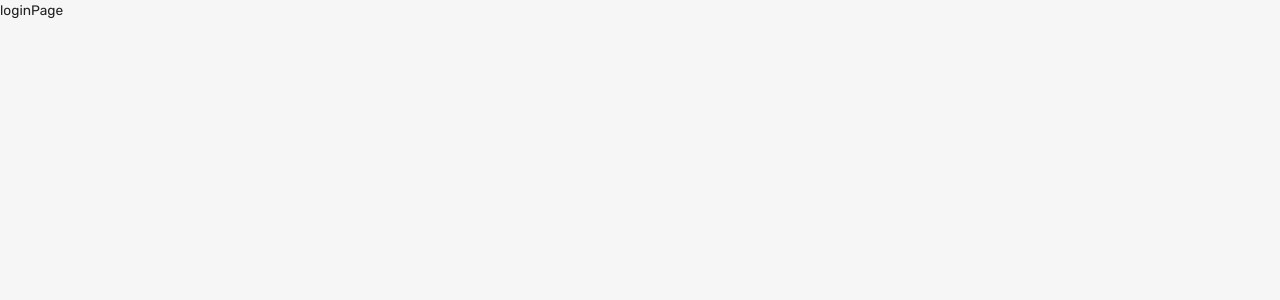
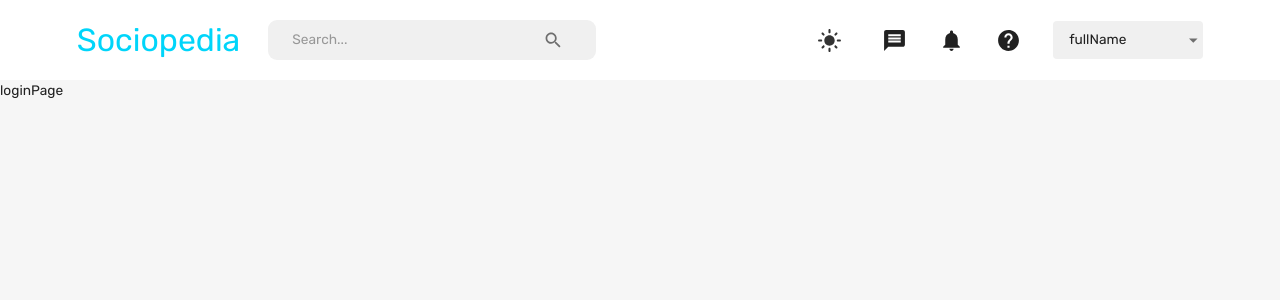
Before and after one commit to Ta-Ara-Pro/proj-11, a React (Create React App) app in the folder client/: page / in a window 1280 px wide. Shown: the top 300 px of the page. Built offline with nearby package versions, Linux system fonts and the light colour scheme.

Commit message:
create navbar

```diff
--- a/client/src/App.js
+++ b/client/src/App.js
@@ -7,6 +7,7 @@ import { useSelector } from 'react-redux';
 import { CssBaseline, ThemeProvider } from '@mui/material'
 import { createTheme } from '@mui/material/styles';
 import { themeSettings } from "theme";
+import Navbar from "scenes/navbar";
 
 function App() {
   const mode = useSelector((state) => state.mode)
@@ -17,6 +18,7 @@ function App() {
       <BrowserRouter>
         <ThemeProvider theme={theme}>
           <CssBaseline />
+          <Navbar />
           <Routes>
             <Route path="/" element={<LoginPage />} />
             <Route path="/home" element={<HomePage />} />
--- /dev/null
+++ b/client/src/components/FlexBetween.js
@@ -0,0 +1,10 @@
+import { Box } from "@mui/material"
+import { styled } from '@mui/material'
+
+const FlexBetween = styled(Box)({
+    display: "flex",
+    justifyContent: "space-between",
+    alignItems: "center",
+})
+
+export default FlexBetween;
--- a/client/src/scenes/navbar/index.jsx
+++ b/client/src/scenes/navbar/index.jsx
@@ -1,10 +1,165 @@
 import React from 'react'
+import { useState } from 'react'
+import {
+  Box,
+  IconButton,
+  InputBase,
+  Typography,
+  Select,
+  MenuItem,
+  FormControl,
+  useTheme,
+  useMediaQuery
+} from '@mui/material'
+import {
+  Search,
+  Message,
+  DarkMode,
+  LightMode,
+  Notifications,
+  Help,
+  Menu,
+  Close
+} from '@mui/icons-material';
+import { useDispatch, useSelector } from 'react-redux';
+import { setMode, setLogout } from 'state';
+import { useNavigate } from 'react-router-dom';
+import FlexBetween from 'components/FlexBetween';
 
 const Navbar = () => {
+  const [isMobileMenuToggled, setIsMobileMenuToggled] = useState(false)
+  const dispatch = useDispatch();
+  const navigate = useNavigate();
+  const user = useSelector((state) => state.user);
+  const isNonMobileScreens = useMediaQuery("(min-width: 1000px");
+
+  /* DEFINE THEME FEATURES */
+  const theme = useTheme();
+  const neutralLight = theme.palette.neutral.light;
+  const dark = theme.palette.neutral.dark;
+  const background = theme.palette.background.default;
+  const primaryLight = theme.palette.primary.light;
+  const alt = theme.palette.background.alt;
+
+  const fullName = `${user?.firstName} ${user?.lastName}`
+
+
   return (
-    <div>
-      navbar
-    </div>
+    <FlexBetween padding='1rem 6%' backgroundColor={alt}>
+
+      <FlexBetween gap="1.75rem">
+        <Typography fontWeight="bolde" fontSize="clamp(1rem, 2rem, 2.25rem)"
+          color="primary"
+          onClick={() => navigate("/home")}
+          sx={{
+            "&:hover": {
+              color: primaryLight,
+              cursor: "pointer",
+            },
+          }}
+        >
+          Sociopedia
+        </Typography>
+        {isNonMobileScreens && (
+          <FlexBetween backgroundColor={neutralLight} borderRadius="9px" gap="3rem" padding="0.1rem 1.5rem">
+            <InputBase placeholder='Search...' />
+            <IconButton>
+              <Search />
+            </IconButton>
+          </FlexBetween>
+        )}
+      </FlexBetween>
+
+      {/* DESKTOP NAVBAR */}
+      {isNonMobileScreens ? (
+        <FlexBetween gap="2rem" >
+          <IconButton onClick={() => dispatch(setMode())}>
+            { theme.palette.mode === "dark" ? (
+              <DarkMode sx={{ fontSize: "25px"}} />
+            ):(
+              <LightMode sx={{color: dark, fontSize: "25px"}} />
+            )}
+          </IconButton>
+          <Message sx={{ fontSize: "25px"}} />
+          <Notifications sx={{ fontSize: "25px"}} />
+          <Help sx={{ fontSize: "25px"}} />
+          <FormControl variant='standard' value={fullName}>
+            <Select
+            value={fullName}
+            sx={{
+              backgroundColor: neutralLight,
+              width: "150px", borderRadius:'0.25rem', p:'0.25rem 1rem',
+              "& .MuiSvgIcon-root:": {
+                pr:'0.25rem', width:'3rem'
+              },
+              "& .MuiSelect-select:focus": {
+                backgroundColor: neutralLight
+              }
+            }}
+            input={<InputBase />}
+            >
+              <MenuItem value={fullName}>
+              <Typography>fullName</Typography>
+              </MenuItem>
+              <MenuItem onClick={ () => dispatch(setLogout())}>Log Out</MenuItem>
+            </Select>
+          </FormControl>
+        </FlexBetween>
+    ) : (
+    <IconButton onClick={ () => setIsMobileMenuToggled(!isMobileMenuToggled)}>
+      <Menu />
+    </IconButton>
+    )}
+
+    {/* MOBILE NAVBAR */}
+    {!isNonMobileScreens && isMobileMenuToggled && (
+      <Box position='fixed' right='0' bottom='0' height='100%' zIndex='10'
+      maxWidth='500px' minWidth='300px' backgroundColor={background}
+      >
+        {/* CLOSE ICON */}
+        <Box display='flex' justifyContent='flex-end' p='1rem'>
+          <IconButton onClick={ () => setIsMobileMenuToggled(!isMobileMenuToggled)}><Close /></IconButton>
+        </Box>
+
+        {/*MENUE ITEMS */}
+        <FlexBetween gap="3rem" flexDirection='column' justifyContent='center' alignItems='center'>
+          <IconButton onClick={() => dispatch(setMode()) } sx={{ fontSize: "25px"}}>
+            { theme.palette.mode === "dark" ? (
+              <DarkMode sx={{ fontSize: "25px"}} />
+            ):(
+              <LightMode sx={{color: dark, fontSize: "25px"}} />
+            )}
+          </IconButton>
+          <Message sx={{ fontSize: "25px"}} />
+          <Notifications sx={{ fontSize: "25px"}} />
+          <Help sx={{ fontSize: "25px"}} />
+          <FormControl variant='standard'value={fullName}>
+            <Select
+            value={fullName}
+            sx={{
+              backgroundColor: neutralLight,
+              width: "150px", borderRadius:'0.25rem', p:'0.25rem 1rem',
+              "& .MuiSvgIcon-root:": {
+                pr:'0.25rem', width:'3rem'
+              },
+              "& .MuiSelect-select:focus": {
+                backgroundColor: neutralLight
+              }
+            }}
+            input={<InputBase />}
+            >
+              <MenuItem value={fullName}>
+              <Typography>fullName</Typography>
+              </MenuItem>
+              <MenuItem onClick={ () => dispatch(setLogout())}>Log Out</MenuItem>
+            </Select>
+          </FormControl>
+        </FlexBetween>
+
+      </Box>
+    )}
+
+    </FlexBetween>
   )
 }
 
```
